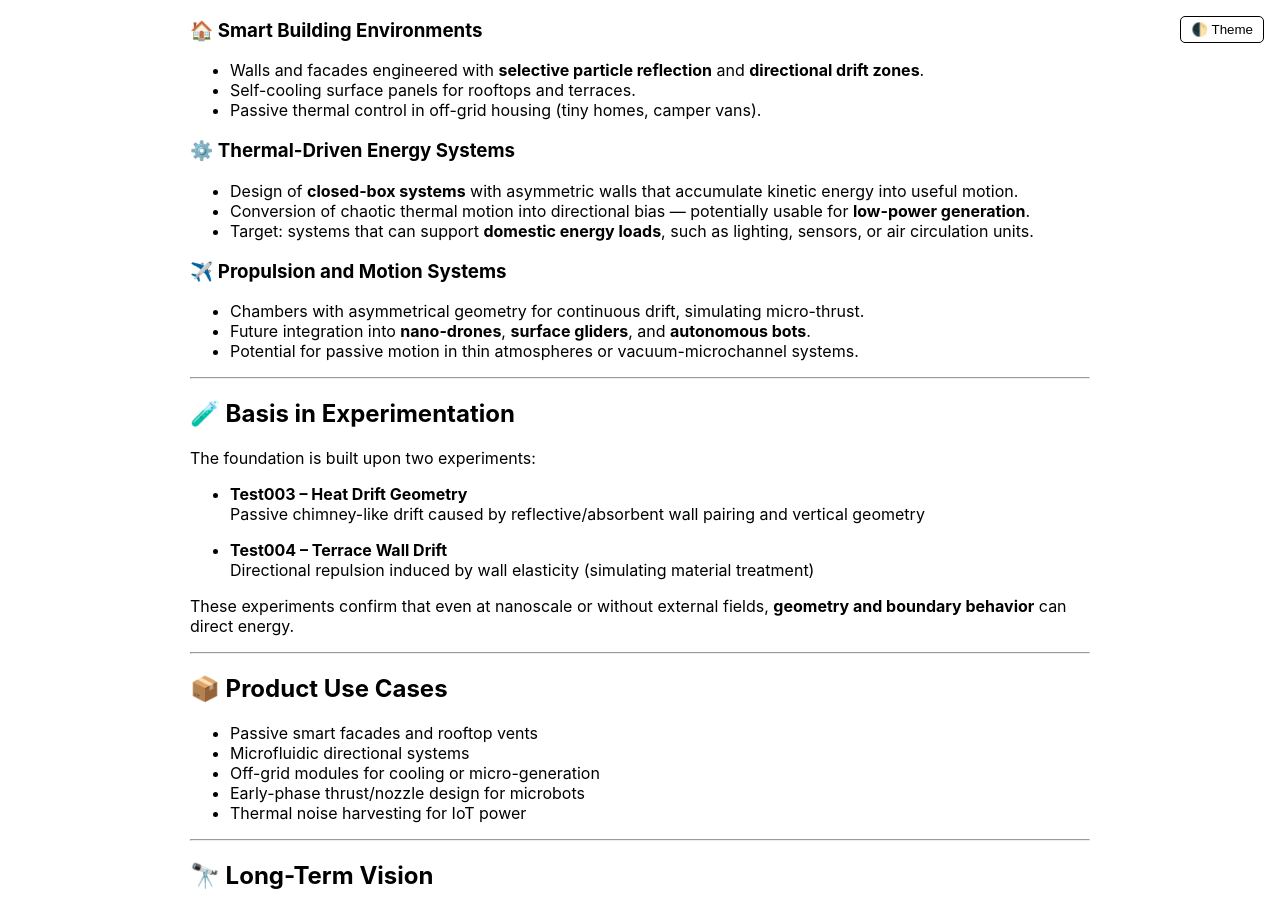
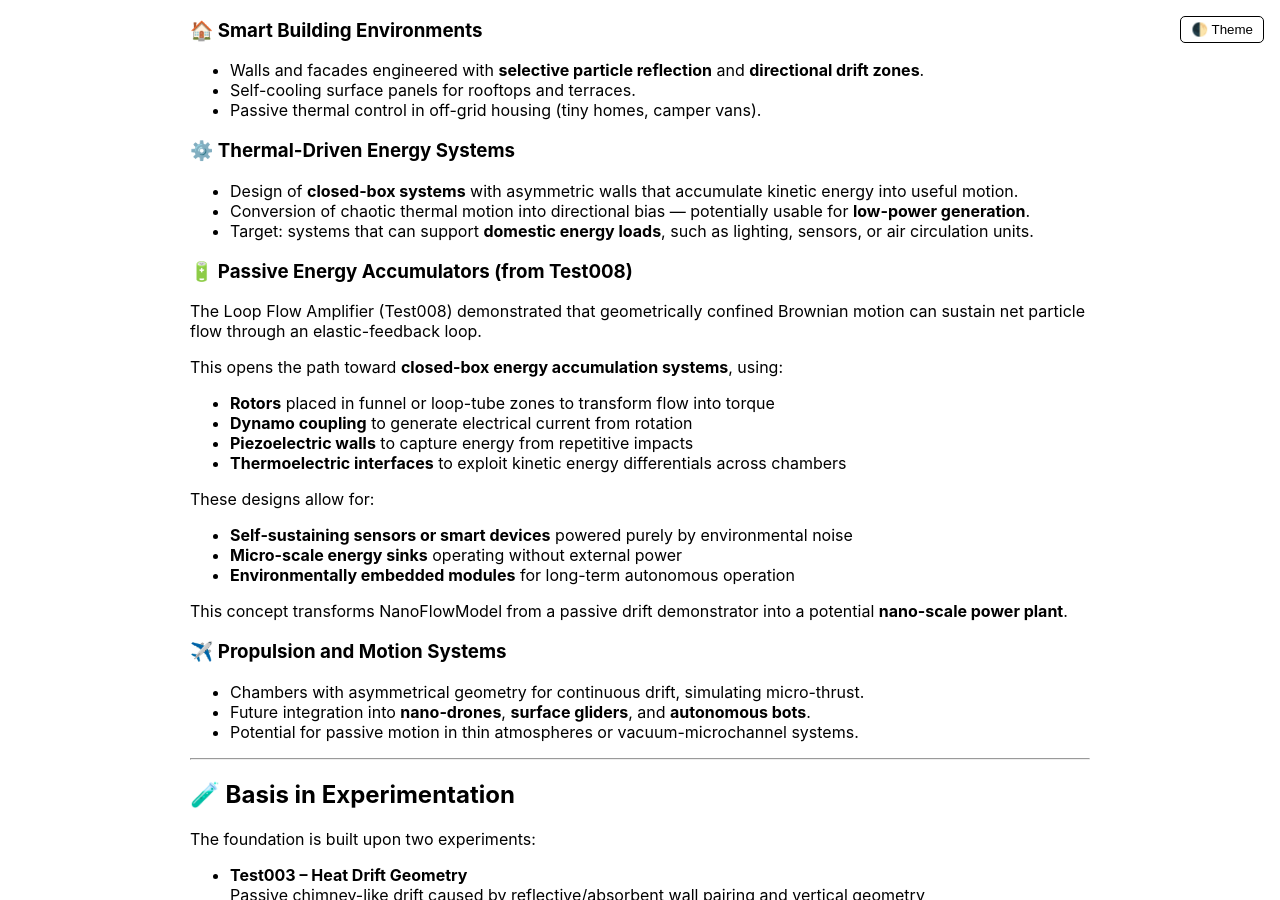
Before and after one commit to gavianu/NanoFlowModel, a Jekyll site: the page built from docs/04_future_plans.md, in a window 1280 px wide and 900 px high, scrolled down 262 px. Built offline with Jekyll 4.4.1, drawn with Linux system fonts in a browser that asks for light colours; our own code applies the rules of GitHub Pages for plain Markdown files.

Commit message:
📚 Expand future plans: Introduce passive energy accumulators and thermodynamic implications of the Loop Flow Amplifier, highlighting potential applications in energy harvesting and smart devices. 📎 Added Appendix D and E to thesis.md for Test007 & Test008: - Passive geometric amplifier analysis (Test007) - Loop-based kinetic amplification and energy harvesting concepts (Test008)

```diff
--- a/docs/04_future_plans.md
+++ b/docs/04_future_plans.md
@@ -19,6 +19,25 @@ The aim is to provide a foundation for both theoretical investigation and practi
 - Design of **closed-box systems** with asymmetric walls that accumulate kinetic energy into useful motion.
 - Conversion of chaotic thermal motion into directional bias — potentially usable for **low-power generation**.
 - Target: systems that can support **domestic energy loads**, such as lighting, sensors, or air circulation units.
+
+### 🔋 Passive Energy Accumulators (from Test008)
+
+The Loop Flow Amplifier (Test008) demonstrated that geometrically confined Brownian motion can sustain net particle flow through an elastic-feedback loop.
+
+This opens the path toward **closed-box energy accumulation systems**, using:
+
+- **Rotors** placed in funnel or loop-tube zones to transform flow into torque
+- **Dynamo coupling** to generate electrical current from rotation
+- **Piezoelectric walls** to capture energy from repetitive impacts
+- **Thermoelectric interfaces** to exploit kinetic energy differentials across chambers
+
+These designs allow for:
+
+- **Self-sustaining sensors or smart devices** powered purely by environmental noise
+- **Micro-scale energy sinks** operating without external power
+- **Environmentally embedded modules** for long-term autonomous operation
+
+This concept transforms NanoFlowModel from a passive drift demonstrator into a potential **nano-scale power plant**.
 
 ### ✈️ Propulsion and Motion Systems
 
```
Also changed, not shown: index.md (+1 -1 lines), thesis.md (+66 -2 lines).
